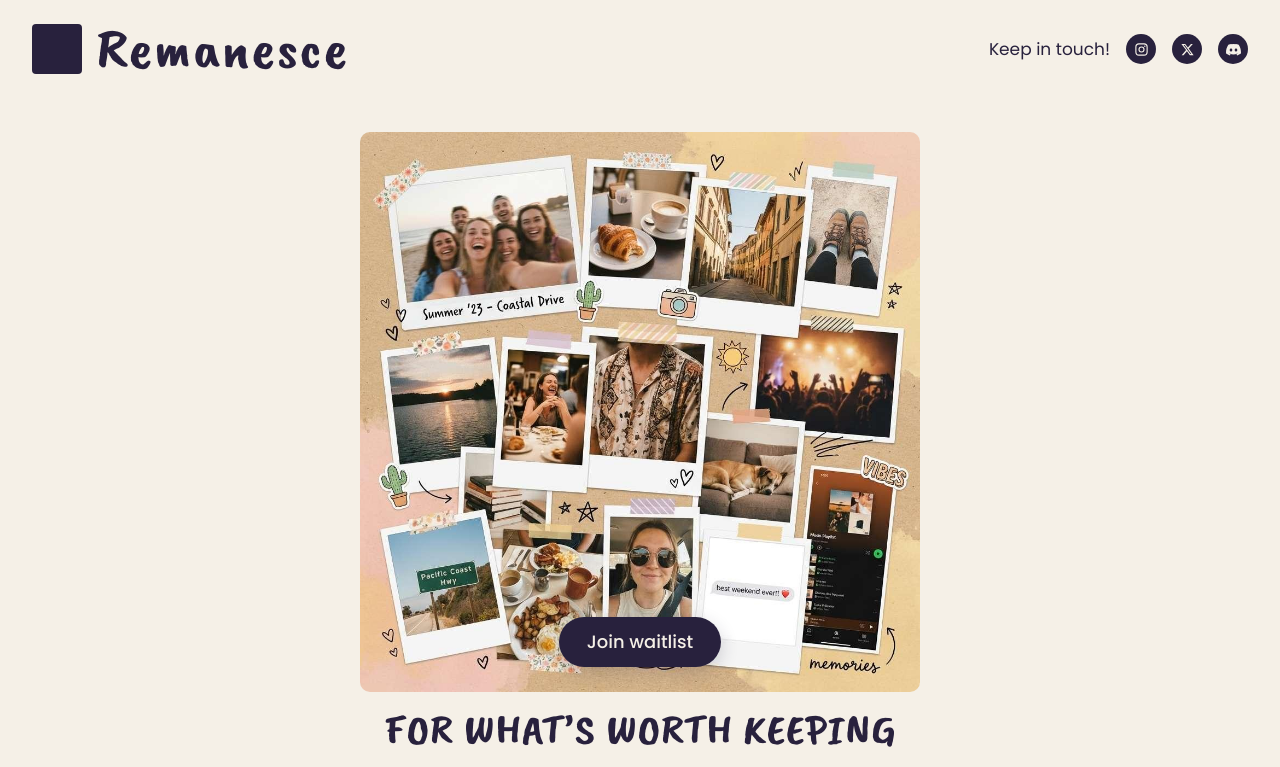
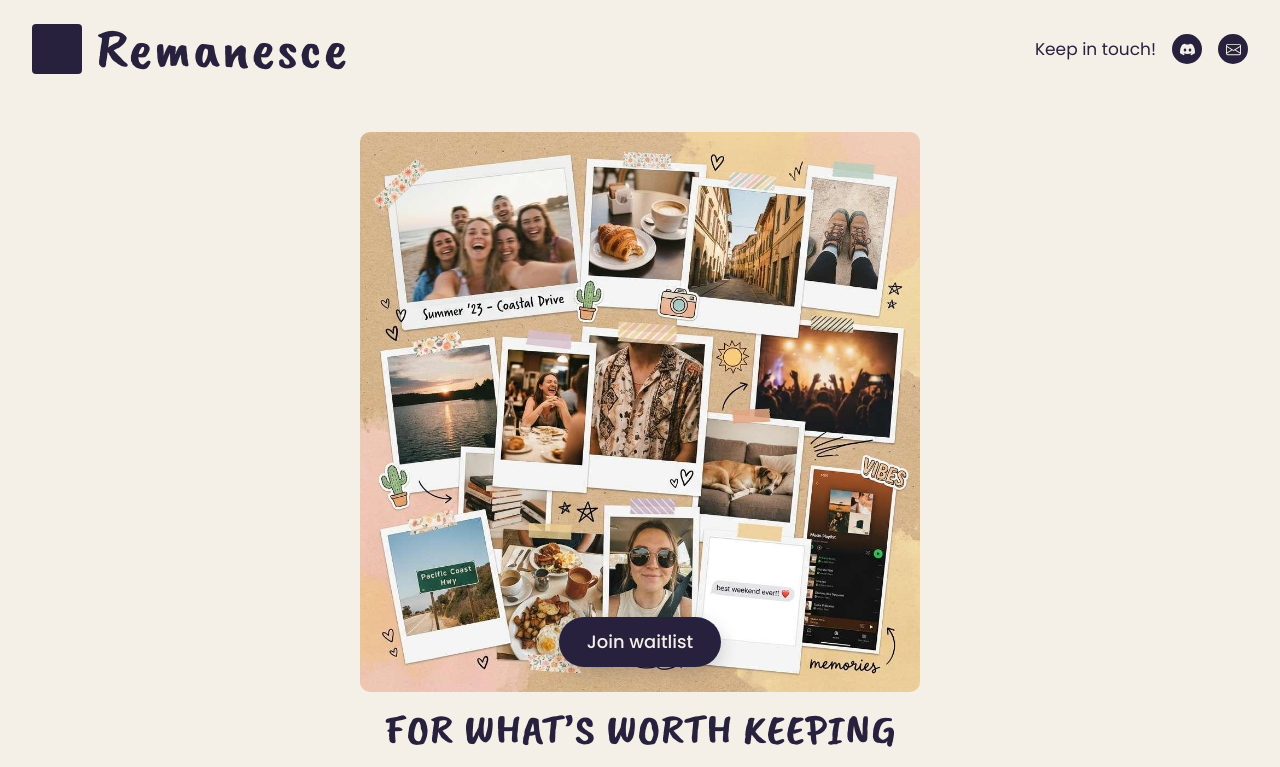
Before and after one commit to remanesce/remanesce-waitlist, a plain HTML site: page index.html in a window 1280 px wide. Shown: the top 767 px of the page. Drawn offline with nearby package versions, Linux system fonts and the light colour scheme; a script that the page names is missing.

Commit message:
:sparkles: feat: added contact info

```diff
--- a/css/styles.css
+++ b/css/styles.css
@@ -228,7 +228,7 @@ select {
 }
 
 .social__link:hover {
-  transform: translateY(-2px);
+  transform: scale(1.1);
   opacity: 0.85;
 }
 
--- a/index.html
+++ b/index.html
@@ -33,28 +33,16 @@
       <span class="social__label">Keep in touch!</span>
       <ul class="social__list">
         <li>
-          <!-- replace href with your profile URL -->
-          <a class="social__link" href="#" aria-label="Remanesce on Instagram">
-            <svg viewBox="0 0 24 24" fill="none" stroke="currentColor" stroke-width="1.8" aria-hidden="true" focusable="false">
-              <rect x="3" y="3" width="18" height="18" rx="5"></rect>
-              <circle cx="12" cy="12" r="4"></circle>
-              <circle cx="17.3" cy="6.7" r="1.1" fill="currentColor" stroke="none"></circle>
+          <a class="social__link" href="https://discord.gg/bpbYmvURpc" aria-label="Remanesce on Discord">
+            <svg xmlns="http://www.w3.org/2000/svg" width="16" height="16" fill="currentColor" aria-hidden="true" focusable="false" class="bi bi-discord" viewBox="0 0 16 16">
+              <path d="M13.545 2.907a13.2 13.2 0 0 0-3.257-1.011.05.05 0 0 0-.052.025c-.141.25-.297.577-.406.833a12.2 12.2 0 0 0-3.658 0 8 8 0 0 0-.412-.833.05.05 0 0 0-.052-.025c-1.125.194-2.22.534-3.257 1.011a.04.04 0 0 0-.021.018C.356 6.024-.213 9.047.066 12.032q.003.022.021.037a13.3 13.3 0 0 0 3.995 2.02.05.05 0 0 0 .056-.019q.463-.63.818-1.329a.05.05 0 0 0-.01-.059l-.018-.011a9 9 0 0 1-1.248-.595.05.05 0 0 1-.02-.066l.015-.019q.127-.095.248-.195a.05.05 0 0 1 .051-.007c2.619 1.196 5.454 1.196 8.041 0a.05.05 0 0 1 .053.007q.121.1.248.195a.05.05 0 0 1-.004.085 8 8 0 0 1-1.249.594.05.05 0 0 0-.03.03.05.05 0 0 0 .003.041c.24.465.515.909.817 1.329a.05.05 0 0 0 .056.019 13.2 13.2 0 0 0 4.001-2.02.05.05 0 0 0 .021-.037c.334-3.451-.559-6.449-2.366-9.106a.03.03 0 0 0-.02-.019m-8.198 7.307c-.789 0-1.438-.724-1.438-1.612s.637-1.613 1.438-1.613c.807 0 1.45.73 1.438 1.613 0 .888-.637 1.612-1.438 1.612m5.316 0c-.788 0-1.438-.724-1.438-1.612s.637-1.613 1.438-1.613c.807 0 1.451.73 1.438 1.613 0 .888-.631 1.612-1.438 1.612"/>
             </svg>
           </a>
         </li>
         <li>
-          <!-- replace href with your profile URL -->
-          <a class="social__link" href="#" aria-label="Remanesce on X">
-            <svg viewBox="0 0 24 24" fill="currentColor" aria-hidden="true" focusable="false">
-              <path d="M17.53 3h3.02l-6.6 7.54L21.75 21h-5.98l-4.7-6.14L5.7 21H2.67l7.06-8.07L2.25 3h6.13l4.25 5.63L17.53 3Zm-1.06 16.2h1.67L7.6 4.71H5.8l10.67 14.49Z"></path>
-            </svg>
-          </a>
-        </li>
-        <li>
-          <!-- replace href with your invite URL -->
-          <a class="social__link" href="#" aria-label="Remanesce on Discord">
-            <svg viewBox="0 0 24 24" fill="currentColor" aria-hidden="true" focusable="false">
-              <path d="M20.32 4.37A19.79 19.79 0 0 0 15.43 3l-.24.46a18.3 18.3 0 0 1 4.05 1.67 16.4 16.4 0 0 0-14.4 0A18.3 18.3 0 0 1 8.9 3.46L8.65 3a19.7 19.7 0 0 0-4.9 1.37C.55 9.2-.28 13.86.15 18.46A19.9 19.9 0 0 0 6.15 21.5l1.2-1.62a12.9 12.9 0 0 1-2-1.02l.49-.37a14.2 14.2 0 0 0 12.32 0l.5.37c-.65.4-1.32.73-2 1.02l1.2 1.62a19.86 19.86 0 0 0 6-3.04c.5-5.34-.85-9.98-3.54-14.09ZM8.02 15.33c-1.18 0-2.15-1.08-2.15-2.4 0-1.33.95-2.41 2.15-2.41 1.2 0 2.17 1.09 2.15 2.41 0 1.32-.95 2.4-2.15 2.4Zm7.96 0c-1.18 0-2.15-1.08-2.15-2.4 0-1.33.95-2.41 2.15-2.41 1.2 0 2.17 1.09 2.15 2.41 0 1.32-.95 2.4-2.15 2.4Z"></path>
+          <a class="social__link" href="mailto:contact.remanesce@gmail.com" aria-label="Remanesce on Email">
+            <svg xmlns="http://www.w3.org/2000/svg" width="16" height="16" fill="currentColor" aria-hidden="true" focusable="false" class="bi bi-envelope" viewBox="0 0 16 16">
+              <path d="M0 4a2 2 0 0 1 2-2h12a2 2 0 0 1 2 2v8a2 2 0 0 1-2 2H2a2 2 0 0 1-2-2zm2-1a1 1 0 0 0-1 1v.217l7 4.2 7-4.2V4a1 1 0 0 0-1-1zm13 2.383-4.708 2.825L15 11.105zm-.034 6.876-5.64-3.471L8 9.583l-1.326-.795-5.64 3.47A1 1 0 0 0 2 13h12a1 1 0 0 0 .966-.741M1 11.105l4.708-2.897L1 5.383z"/>
             </svg>
           </a>
         </li>
```
